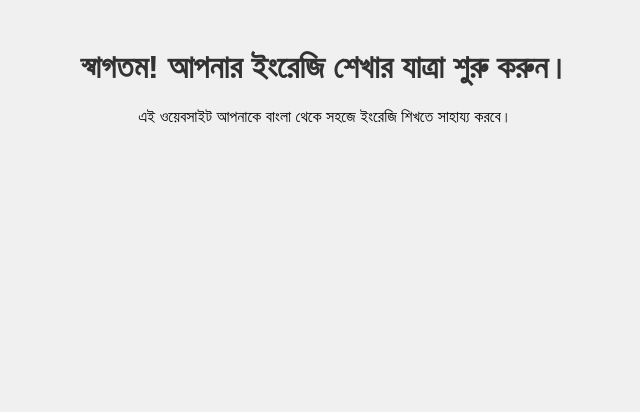
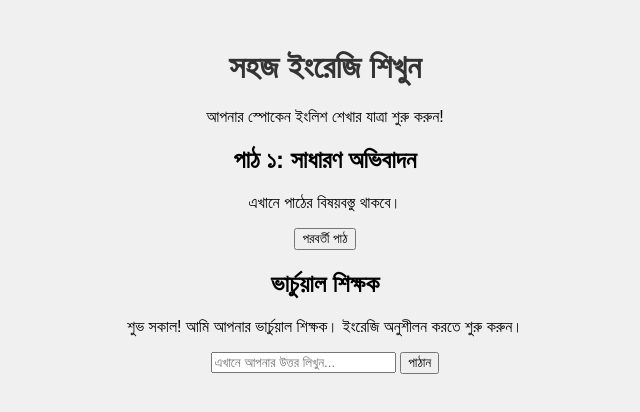
Before and after one commit to shivani15081992-web/automatic-pancake, a plain HTML site: page index.html in a window 1280 px wide. Shown: the whole page, without its empty margins (315-955 px from the left). Drawn offline with Linux system fonts and the light colour scheme.

Commit message:
Update index.html

```diff
--- a/index.html
+++ b/index.html
@@ -3,12 +3,39 @@
 <head>
     <meta charset="UTF-8">
     <meta name="viewport" content="width=device-width, initial-scale=1.0">
-    <title>বাংলা থেকে ইংরেজি শিক্ষক</title>
+    <title>সহজ ইংরেজি শিখুন (Learn Spoken English in Bengali)</title>
     <link rel="stylesheet" href="style.css">
 </head>
 <body>
-    <h1>স্বাগতম! আপনার ইংরেজি শেখার যাত্রা শুরু করুন।</h1>
-    <p>এই ওয়েবসাইট আপনাকে বাংলা থেকে সহজে ইংরেজি শিখতে সাহায্য করবে।</p>
+    <div class="container">
+        <header>
+            <h1>সহজ ইংরেজি শিখুন</h1>
+            <p>আপনার স্পোকেন ইংলিশ শেখার যাত্রা শুরু করুন!</p>
+        </header>
+
+        <section id="course-section">
+            <h2 id="lesson-title">পাঠ ১: সাধারণ অভিবাদন</h2>
+            <div class="lesson-content">
+                <p>এখানে পাঠের বিষয়বস্তু থাকবে।</p>
+            </div>
+            <button id="next-lesson-btn">পরবর্তী পাঠ</button>
+        </section>
+
+        <section id="teacher-section">
+            <h2>ভার্চুয়াল শিক্ষক</h2>
+            <div id="chat-box">
+                <p class="bot-message">শুভ সকাল! আমি আপনার ভার্চুয়াল শিক্ষক। ইংরেজি অনুশীলন করতে শুরু করুন।</p>
+            </div>
+            <div class="input-container">
+                <input type="text" id="user-input" placeholder="এখানে আপনার উত্তর লিখুন...">
+                <button id="send-btn">পাঠান</button>
+            </div>
+        </section>
+
+        <div id="ad-container">
+            </div>
+    </div>
+
     <script src="script.js"></script>
 </body>
 </html>
```
